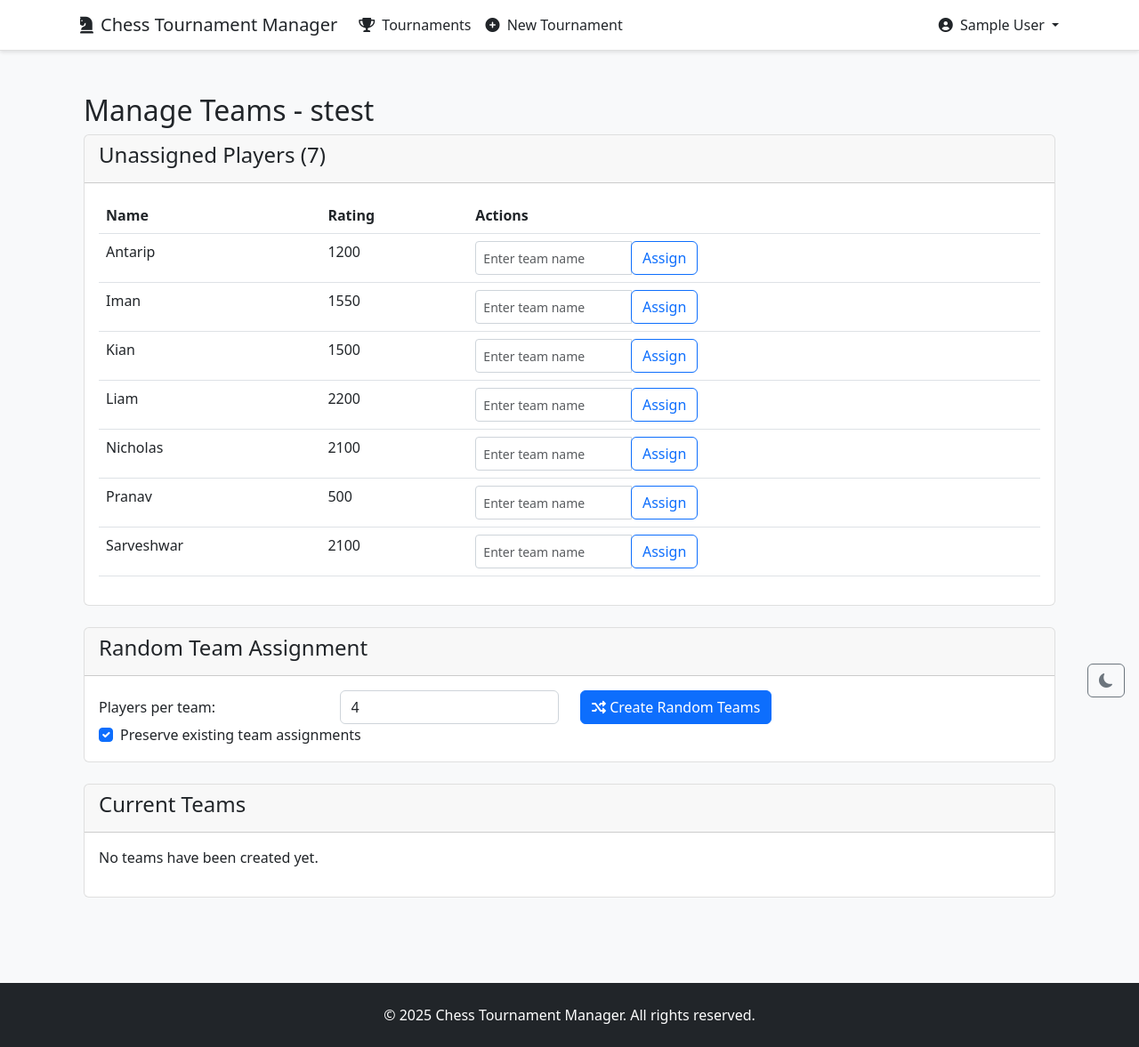
After one commit to SarveshwarSenthilKumar/ChessPairings, a Flask app: page /tournament/26/teams in a window 1280 px wide. The commit adds this page. Shown: the whole page at 89% size. Run offline with Flask 3, Linux system fonts and the light colour scheme; the visitor is signed in with stand-in values (Sample User, id 1); data comes from the database, SQL or seed files in the repository; both versions use the stored data as it was after the commit; some libraries are stand-ins or nearby versions.

Commit message:
Added a create random teams feature

```diff
--- /dev/null
+++ b/templates/tournament/manage_teams.html
@@ -0,0 +1,198 @@
+{% extends "base.html" %}
+{% block title %}Manage Teams - {{ tournament.name }}{% endblock %}
+
+{% block content %}
+<div class="container mt-4">
+    <h2>Manage Teams - {{ tournament.name }}</h2>
+
+    <!-- Unassigned Players Section -->
+    <div class="card mb-4">
+        <div class="card-header">
+            <h4>Unassigned Players ({{ unassigned_players|length }})</h4>
+        </div>
+        <div class="card-body">
+            {% if unassigned_players %}
+            <div class="table-responsive">
+                <table class="table table-hover">
+                    <thead>
+                        <tr>
+                            <th>Name</th>
+                            <th>Rating</th>
+                            <th>Actions</th>
+                        </tr>
+                    </thead>
+                    <tbody>
+                        {% for player in unassigned_players %}
+                        <tr>
+                            <td>{{ player.name }}</td>
+                            <td>{{ player.rating }}</td>
+                            <td>
+                                <div class="input-group input-group-sm" style="width: 250px;">
+                                    <input type="text" class="form-control team-input" id="team-{{ player.id }}"
+                                           placeholder="Enter team name">
+                                    <div class="input-group-append">
+                                        <button class="btn btn-outline-primary assign-team"
+                                                data-player-id="{{ player.id }}">
+                                            Assign
+                                        </button>
+                                    </div>
+                                </div>
+                            </td>
+                        </tr>
+                        {% endfor %}
+                    </tbody>
+                </table>
+            </div>
+            {% else %}
+            <p>All players have been assigned to teams.</p>
+            {% endif %}
+        </div>
+    </div>
+
+    <!-- Random Team Assignment Section -->
+    <div class="card mb-4">
+        <div class="card-header">
+            <h4>Random Team Assignment</h4>
+        </div>
+        <div class="card-body">
+            <form id="random-teams-form" method="POST" action="{{ url_for('tournament.create_random_teams', tournament_id=tournament.id) }}">
+                <input type="hidden" name="csrf_token" value="{{ csrf_token() }}">
+                <div class="form-group row">
+                    <label for="teamSize" class="col-sm-3 col-form-label">Players per team:</label>
+                    <div class="col-sm-3">
+                        <input type="number" class="form-control" id="teamSize" name="team_size" min="2" value="4" required>
+                    </div>
+                    <div class="col-sm-6">
+                        <button type="submit" class="btn btn-primary">
+                            <i class="fas fa-random"></i> Create Random Teams
+                        </button>
+                    </div>
+                </div>
+                <div class="form-group row">
+                    <div class="col-sm-12">
+                        <div class="form-check">
+                            <input class="form-check-input" type="checkbox" id="preserveExisting" name="preserve_existing" checked>
+                            <label class="form-check-label" for="preserveExisting">
+                                Preserve existing team assignments
+                            </label>
+                        </div>
+                    </div>
+                </div>
+            </form>
+        </div>
+    </div>
+
+    <!-- Current Teams Section -->
+    <div class="card">
+        <div class="card-header">
+            <h4>Current Teams</h4>
+        </div>
+        <div class="card-body">
+            {% if teams %}
+                {% for team_name, players in teams.items() %}
+                <div class="team-group mb-3">
+                    <h5>{{ team_name }} ({{ players|length }} players)</h5>
+                    <ul class="list-group">
+                        {% for player in players %}
+                        <li class="list-group-item d-flex justify-content-between align-items-center">
+                            {{ player.name }} ({{ player.rating }})
+                            <button class="btn btn-sm btn-outline-danger remove-team"
+                                    data-player-id="{{ player.id }}"
+                                    title="Remove from team">
+                                <i class="fas fa-times"></i>
+                            </button>
+                        </li>
+                        {% endfor %}
+                    </ul>
+                </div>
+                {% endfor %}
+            {% else %}
+                <p>No teams have been created yet.</p>
+            {% endif %}
+        </div>
+    </div>
+</div>
+
+<script>
+document.addEventListener('DOMContentLoaded', function() {
+    // Assign team to player
+    document.querySelectorAll('.assign-team').forEach(button => {
+        button.addEventListener('click', function() {
+            const playerId = this.dataset.playerId;
+            const teamName = document.getElementById(`team-${playerId}`).value.trim();
+
+            if (!teamName) {
+                alert('Please enter a team name');
+                return;
+            }
+
+            fetch(`/tournament/{{ tournament.id }}/assign-team/${playerId}`, {
+                method: 'POST',
+                headers: {
+                    'Content-Type': 'application/json',
+                    'X-CSRFToken': '{{ csrf_token() }}'
+                },
+                body: JSON.stringify({ team: teamName })
+            })
+            .then(response => response.json())
+            .then(data => {
+                if (data.success) {
+                    window.location.reload();
+                } else {
+                    alert(data.message || 'Error assigning team');
+                }
+            })
+            .catch(error => {
+                console.error('Error:', error);
+                alert('Error assigning team');
+            });
+        });
+    });
+
+    // Remove player from team
+    document.querySelectorAll('.remove-team').forEach(button => {
+        button.addEventListener('click', function() {
+            if (!confirm('Remove this player from their team?')) {
+                return;
+            }
+
+            const playerId = this.dataset.playerId;
+
+            fetch(`/tournament/{{ tournament.id }}/remove-team/${playerId}`, {
+                method: 'POST',
+                headers: {
+                    'Content-Type': 'application/json',
+                    'X-CSRFToken': '{{ csrf_token() }}'
+                }
+            })
+            .then(response => response.json())
+            .then(data => {
+                if (data.success) {
+                    window.location.reload();
+                } else {
+                    alert(data.message || 'Error removing from team');
+                }
+            })
+            .catch(error => {
+                console.error('Error:', error);
+                alert('Error removing from team');
+            });
+        });
+    });
+});
+</script>
+
+<style>
+.team-group {
+    margin-bottom: 1.5rem;
+    padding: 1rem;
+    border: 1px solid #dee2e6;
+    border-radius: 0.25rem;
+}
+.team-group h5 {
+    margin-bottom: 1rem;
+    padding-bottom: 0.5rem;
+    border-bottom: 1px solid #dee2e6;
+}
+</style>
+{% endblock %}
```
Also changed, not shown: templates/tournament/view.html (+10 -1 lines), tournament_routes.py (+143 -2 lines), tournament.db.
